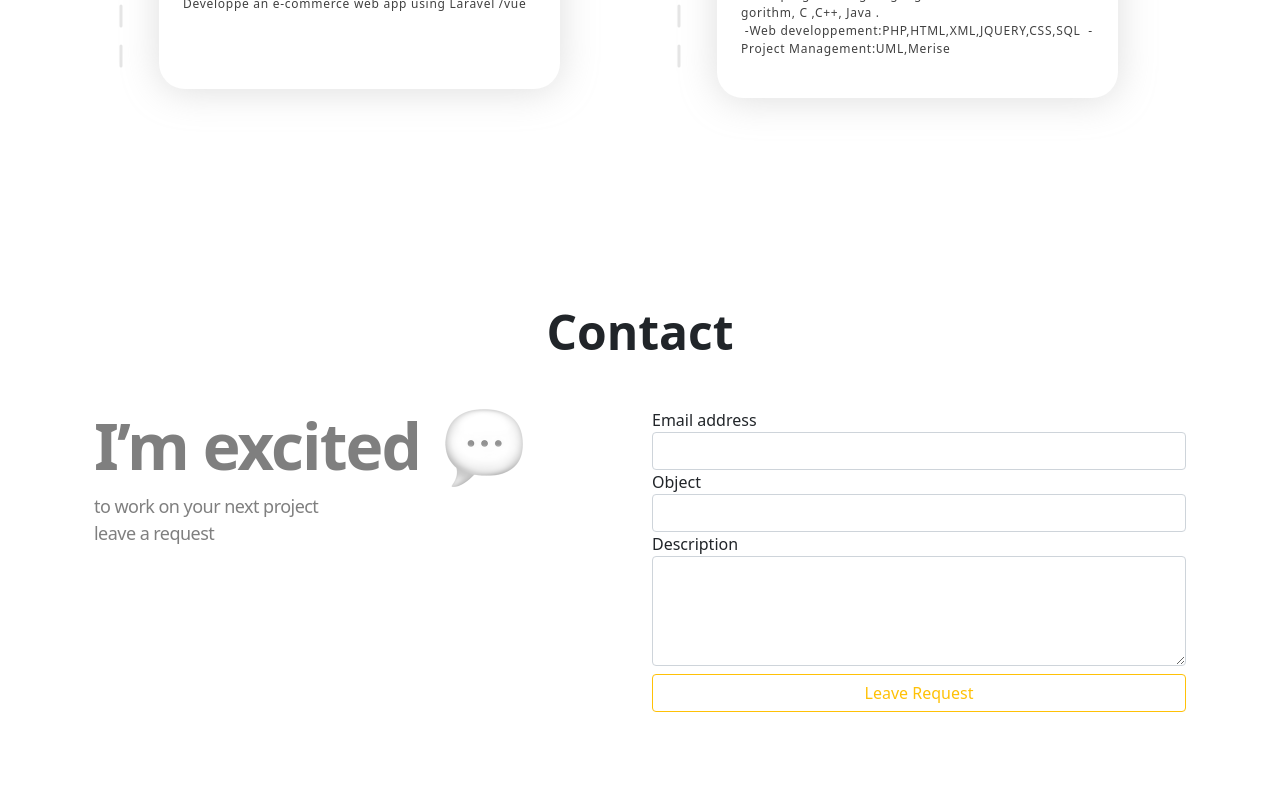
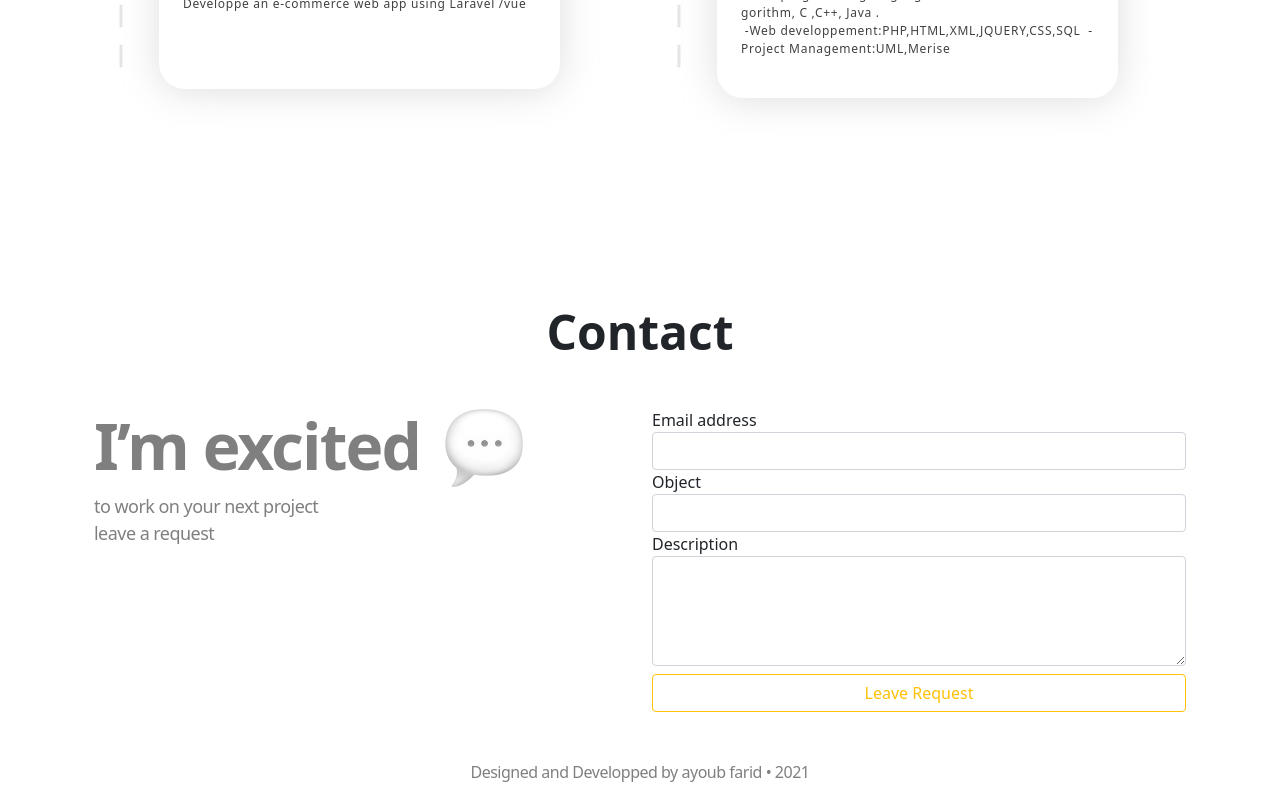
Before and after one commit to ayoubfarid/ayoubportfolio, a Next.js app: page / in a window 1280 px wide. Shown: the part 3928-4728 px from the top of the page. Before the commit the page ends 4640 px from the top, so only its background shows below. Built offline with nearby package versions, Linux system fonts and the light colour scheme.

Commit message:
add footer section and seo improvement

```diff
--- /dev/null
+++ b/Components/Footer.js
@@ -0,0 +1,26 @@
+const Footer = () => {
+  return (
+    <div className="container mt-5">
+      <div className="row mt-5">
+        <div className="col ">
+          <p>Designed and Developped by ayoub farid • 2021</p>
+        </div>
+      </div>
+      <style jsx>{`
+        p {
+          font-weight: normal;
+          font-size: 16px;
+          line-height: 24px;
+          /* identical to box height */
+
+          letter-spacing: -0.03em;
+
+          color: rgba(0, 0, 0, 0.5);
+          text-align: center;
+        }
+      `}</style>
+    </div>
+  );
+};
+
+export default Footer;
--- a/Components/Navbar.js
+++ b/Components/Navbar.js
@@ -9,6 +9,7 @@ const Navbar = () => {
           <button
             className="navbar-toggler"
             type="button"
+            ria-label="Menu"
             data-toggle="collapse"
             data-target="#collapsingNavbarSm"
           >
--- /dev/null
+++ b/pages/_document.js
@@ -0,0 +1,19 @@
+import Document, { Html, Head, Main, NextScript } from 'next/document'
+
+class MyDocument extends Document {
+
+
+  render() {
+    return (
+      <Html lang="en">
+        <Head />
+        <body>
+          <Main />
+          <NextScript />
+        </body>
+      </Html>
+    )
+  }
+}
+
+export default MyDocument
--- a/pages/index.js
+++ b/pages/index.js
@@ -6,6 +6,7 @@ import SkillsSection from "../Components/SkillsSection";
 import Work from "../Components/Work";
 import Resume from "../Components/Resume";
 import Contacts from "../Components/Contacts";
+import Footer from "../Components/Footer";
 export default function Home() {
   return (
     <div className="container">
@@ -36,6 +37,7 @@ export default function Home() {
       <Work />
       <Resume />
       <Contacts />
+     <Footer />
     </div>
   );
 }
```
